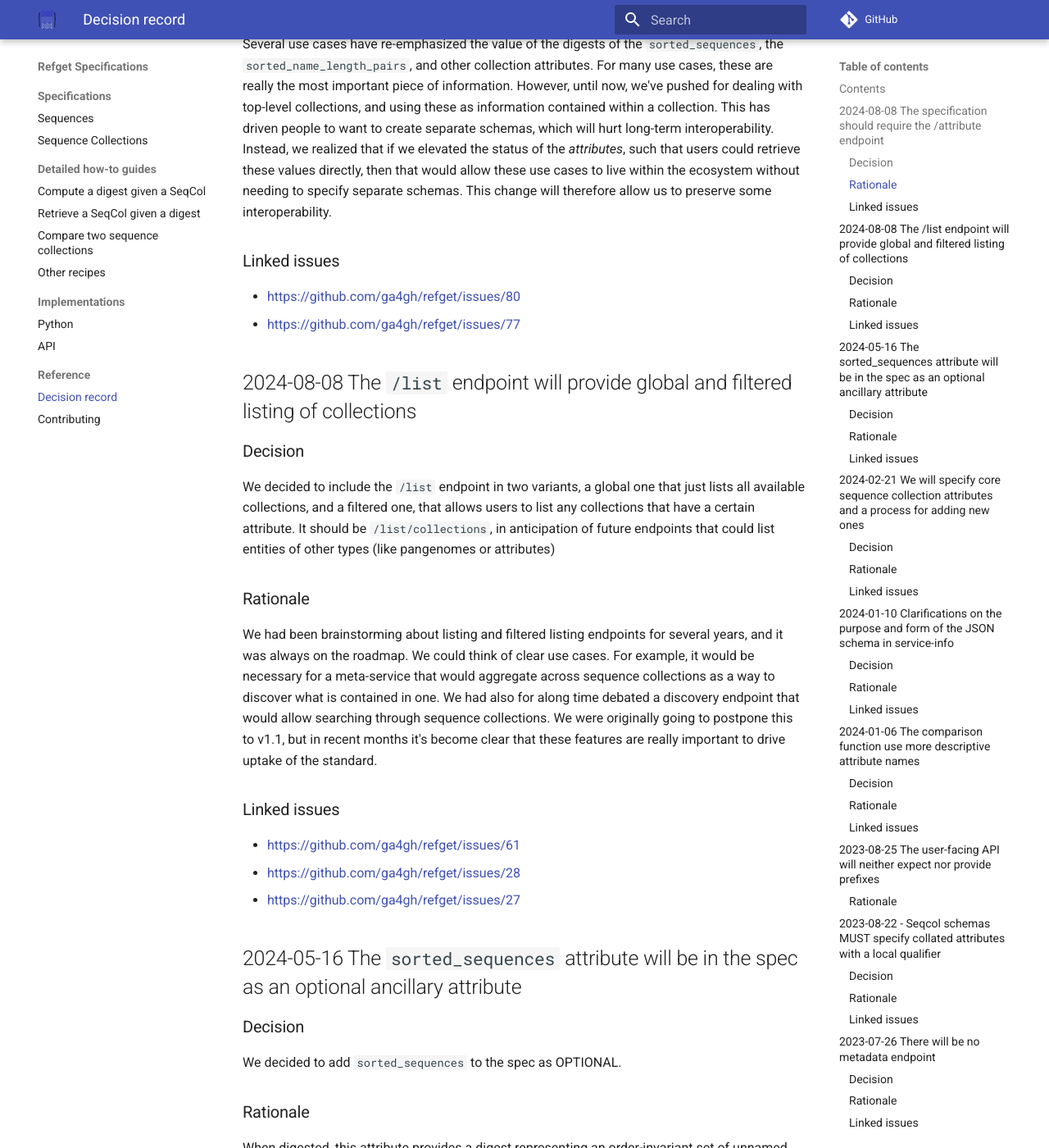
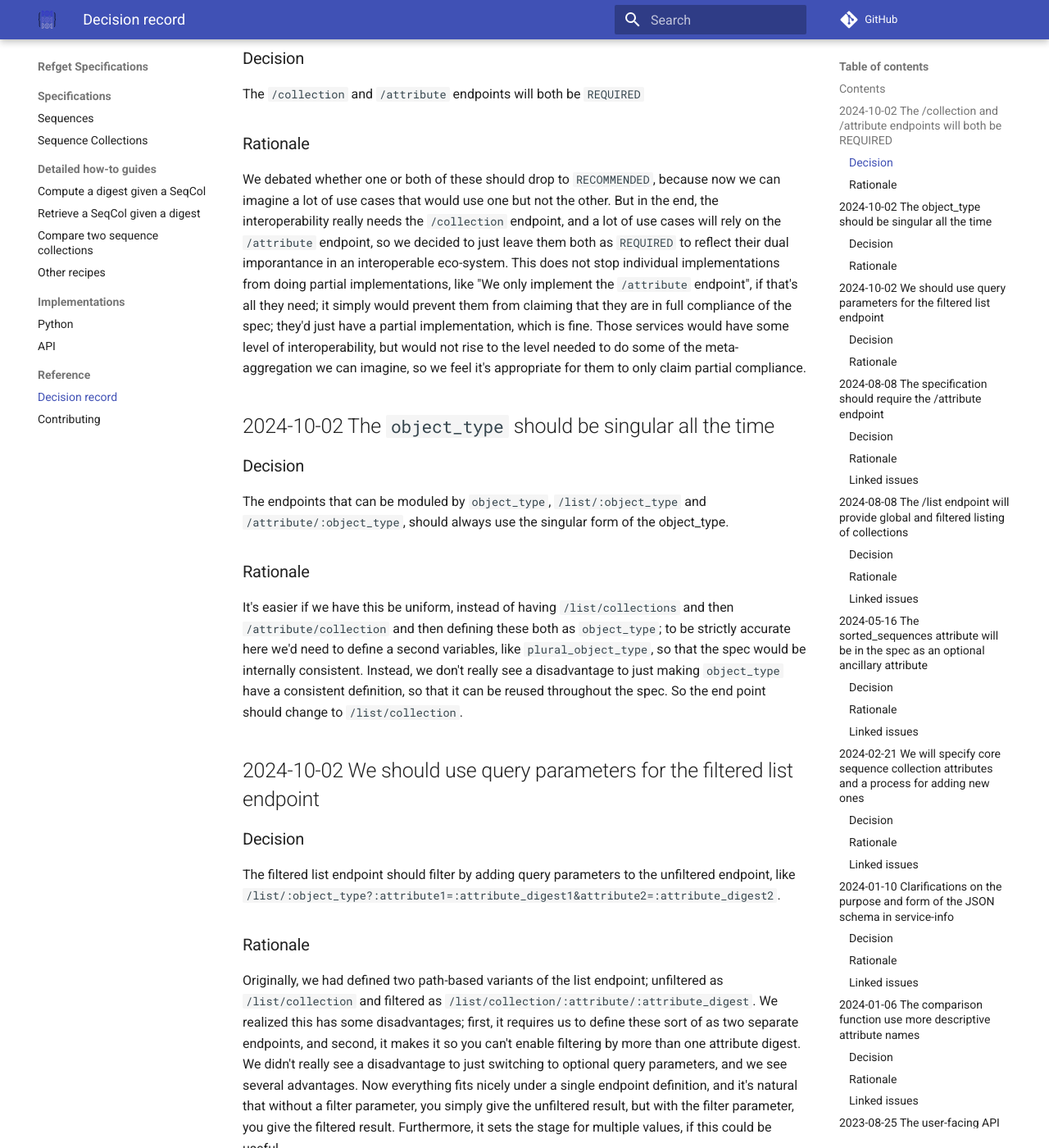
Before and after one commit to ga4gh/refget, an MkDocs documentation site: the page built from docs/decision_record.md, in a window 1280 px wide and 1400 px high, scrolled down 3553 px. Shown: the whole window at 82% size. Built offline with MkDocs 1.6.1 and Material for MkDocs 9.7.7, drawn with Linux system fonts in a browser that asks for light colours; comment, search, counter and statistics services are not loaded; some of the changed text lies outside the part shown.

Commit message:
update decision record from last decisions.

````diff
--- a/docs/decision_record.md
+++ b/docs/decision_record.md
@@ -7,6 +7,39 @@ The key words "MUST", "MUST NOT", "REQUIRED", "SHALL", "SHALL NOT", "SHOULD", "S
 ## Contents
 
 [TOC]
+
+
+## 2024-10-02 The `/collection` and `/attribute` endpoints will both be `REQUIRED`
+
+### Decision
+
+The `/collection` and `/attribute` endpoints will both be `REQUIRED`
+
+### Rationale
+
+We debated whether one or both of these should drop to `RECOMMENDED`, because now we can imagine a lot of use cases that would use one but not the other. But in the end, the interoperability really needs the `/collection` endpoint, and a lot of use cases will rely on the `/attribute` endpoint, so we decided to just leave them both as `REQUIRED` to reflect their dual imporantance in an interoperable eco-system. This does not stop individual implementations from doing partial implementations, like "We only implement the `/attribute` endpoint", if that's all they need; it simply would prevent them from claiming that they are in full compliance of the spec; they'd just have a partial implementation, which is fine. Those services would have some level of interoperability, but would not rise to the level needed to do some of the meta-aggregation we can imagine, so we feel it's appropriate for them to only claim partial compliance.
+
+## 2024-10-02 The `object_type` should be singular all the time
+
+### Decision
+
+The endpoints that can be moduled by `object_type`, `/list/:object_type` and `/attribute/:object_type`, should always use the singular form of the object_type.
+
+### Rationale
+
+It's easier if we have this be uniform, instead of having `/list/collections` and then `/attribute/collection` and then defining these both as `object_type`; to be strictly accurate here we'd need to define a second variables, like `plural_object_type`, so that the spec would be internally consistent. Instead, we don't really see a disadvantage to just making `object_type` have a consistent definition, so that it can be reused throughout the spec. So the end point should change to `/list/collection`.
+
+
+## 2024-10-02 We should use query parameters for the filtered list endpoint
+
+### Decision
+
+The filtered list endpoint should filter by adding query parameters to the unfiltered endpoint, like `/list/:object_type?:attribute1=:attribute_digest1&attribute2=:attribute_digest2`.
+
+### Rationale
+
+Originally, we had defined two path-based variants of the list endpoint; unfiltered as `/list/collection` and filtered as `/list/collection/:attribute/:attribute_digest`. We realized this has some disadvantages; first, it requires us to define these sort of as two separate endpoints, and second, it makes it so you can't enable filtering by more than one attribute digest. We didn't really see a disadvantage to just switching to optional query parameters, and we see several advantages. Now everything fits nicely under a single endpoint definition, and it's natural that without a filter parameter, you simply give the unfiltered result, but with the filter parameter, you give the filtered result. Furthermore, it sets the stage for multiple values, if this could be useful.
+
 
 ## 2024-08-08 The specification should require the `/attribute` endpoint
 
--- a/docs/seqcol.md
+++ b/docs/seqcol.md
@@ -451,7 +451,7 @@ For more details about how to interpret the results of the comparison function t
 #### 3.4 List
 
 - *Endpoint*: `GET /list/:object_type?page=:page&page_size=:page_size&:attribute1=:attribute_digest1&attribute2=:attribute_digest2` (`REQUIRED`)
-- *Description*: Lists identifiers for a given object type (*e.g.* `/list/collection`). This endpoint provides a way to discover what sequence collections a servic provides.
+- *Description*: Lists identifiers for a given object type in singular form (*e.g.* `/list/collection`). This endpoint provides a way to discover what sequence collections a service provides.
 - *Return value*: The output is a paged list of identifiers following the GA4GH paging guide format, grouped into a `results` and a `pagination` section. If no `?:attribute=:attribute_value` query parameters are provided, the endpoint will return all items (paged). Adding one or more `:attribute` and `:attribute_digest` values as *query parameters*  will filter results to only the collections with the given attribute digest. If multiple attributes are provided, the filter should require ALL of these attributes to match (so multiple attributes are treated with an `AND` operator).
 
 
@@ -474,21 +474,26 @@ Example return value:
 #### 3.5 Attribute
 
 - *Endpoint*: `GET /attribute/:object_type/:attribute_name/:digest` (`REQUIRED`)
-- *Description*: Retrieves values of specific attributes in a sequence collection. Here `:object_type` can be `collection` for a sequence collection object; `:attribute_name` is the name of an attribute, such as `sequences`, `names`, or `sorted_sequences`. `:digest` is the digest of the attribute value, as computed above.
+- *Description*: Retrieves values of specific attributes in a sequence collection. Here `:object_type` should be `collection` for a sequence collection object; `:attribute_name` is the name of an attribute, such as `sequences`, `names`, or `sorted_sequences`. `:digest` is the digest of the attribute value, as computed above.
 - *Return value*: The attribute value identified by the `:digest` variable. The structure of the should correspond to the value of the attribute in the canonical structure.
 
 
-Example `/attribute/lengths/:digest` return value:
+Example `/attribute/collection/lengths/:digest` return value:
 
 ```
 ["1216","970","1788"]
 ```
 
-Example `/attribute/names/:digest` return value:
+Example `/attribute//collection/names/:digest` return value:
 
 ```
 ["A","B","C"]
 ```
+
+##### Definition of `object_type`
+
+The `/list` and `/attribute` endpoints both use an `:object_type` path parameter. The `object_type` should always be the *singular* descriptor of objects provided by the server. In this version of the Sequence Collections specification, the `object_type` is always `collection`; so the only allowable endpoints would be `/list/collection` and `/attribute/collection/:attribute_name/:digest`. We call this `object_type` because future versions of the specification may allow retrieving lists or attributes of other types of objects.
+
 
 #### 3.6 OpenAPI documentation
 
````
